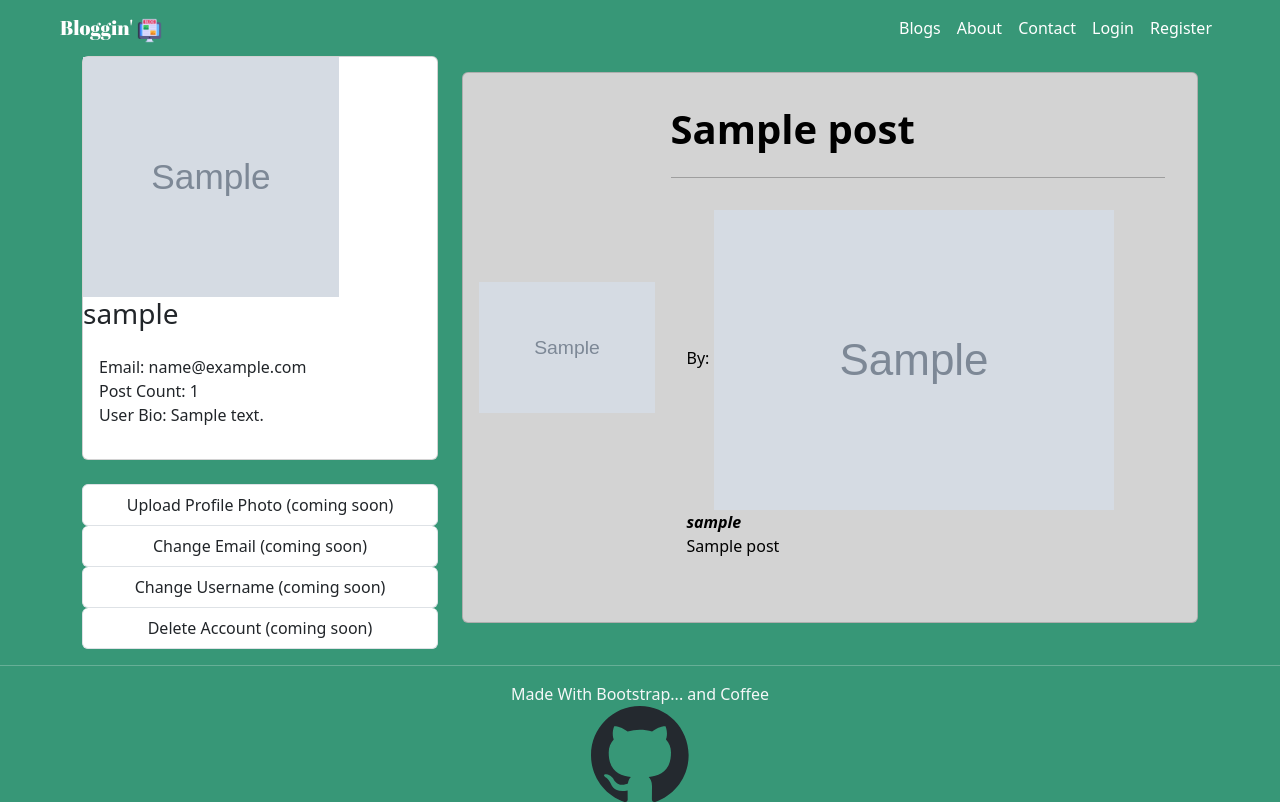
After one commit to RyanZmu/Bloggin, a Flask app: page /profile/1 in a window 1280 px wide. The commit adds this page. Run offline with Flask 3, Linux system fonts and the light colour scheme; tables that the repository leaves empty hold one stand-in row (values such as "Sample post"); grey boxes marked "Sample" are stand-in pictures; some libraries are stand-ins or nearby versions.

Commit message:
completed new profile feature mvp

```diff
--- a/database.py
+++ b/database.py
@@ -17,7 +17,9 @@ class User(db.Model, UserMixin):
     email: Mapped[str] = mapped_column(String(255), unique=True, nullable=False)
     email_hash: Mapped[str] = mapped_column(String(255), unique=True)
     password: Mapped[str] = mapped_column(String(255), nullable=False)
-    username: Mapped[str] = mapped_column(String(255), unique=True, nullable=False)
+    username: Mapped[str] = mapped_column(String(30), unique=True, nullable=False)
+    profile_pic: Mapped[str] = mapped_column(String[255], nullable=True)
+    user_bio: Mapped[str] = mapped_column(String[255], nullable=True)
     # This will act like a List of BlogPost objects attached to each User.
     # Every User class will have a posts list
     posts = relationship("BlogPosts", back_populates="author")
--- a/forms.py
+++ b/forms.py
@@ -30,6 +30,10 @@ class CommentForm(FlaskForm):
     comment = CKEditorField(label="Comment", validators=[DataRequired()])
     submit = SubmitField(label="Submit Comment!", render_kw={'btn-primary': 'True'})
 
+class BioForm(FlaskForm):
+    bio = CKEditorField(label="Edit Bio", validators=[DataRequired()])
+    submit = SubmitField(label="Submit!", render_kw={'btn-primary': 'True'})
+
 class ContactForm(FlaskForm):
     name = StringField(label="Name", validators=[DataRequired()])
     email = StringField(label='Email', validators=[DataRequired(), Email()])
--- a/server.py
+++ b/server.py
@@ -17,10 +17,13 @@ from flask_ckeditor import CKEditor
 from jwt.utils import force_bytes
 from werkzeug.security import generate_password_hash, check_password_hash
 from flask_login import login_user, LoginManager, login_required, current_user, logout_user
-from forms import NewPost, LoginForm, RegisterForm, CommentForm, ContactForm, LocationSubmit
+from forms import NewPost, LoginForm, RegisterForm, CommentForm, ContactForm, LocationSubmit, BioForm
 from database import db, User, BlogPosts, Comment
 import requests
 from random import randint
+from sqlalchemy import exc, insert, text, create_engine
+import time
+import psycopg2
 import geopy
 
 # Load environment vars
@@ -40,12 +43,14 @@ ckeditor = CKEditor(app)
 
 # Load DB
 app.config["SQLALCHEMY_DATABASE_URI"] = os.environ.get("DB_URI", "sqlite:///posts.db")
+
 # init app with extension
 db.init_app(app)
 
 # Create the db tables
 with app.app_context():
     db.create_all()
+
 
 # Enable CSRF for flask forms
 csrf = CSRFProtect(app)
@@ -284,7 +289,7 @@ def delete_post(post_id):
     return redirect(url_for("get_blog"))
 
 
-# Login Routes
+# Login/User Routes
 @app.route(rule="/login", methods=["GET", "POST"])
 def login_form():
     form = LoginForm()
@@ -297,9 +302,18 @@ def login_form():
         if user is not None:
             if check_password_hash(user.password, user_password):
                 login_user(user)
+
+                # Check for profile pic - ensures a str value and null is present
+                if type(user.profile_pic) is not str:
+                    user.profile_pic = f"https://gravatar.com/avatar/{ user.email_hash }?d=retro&s=40"
+
+                db.session.commit()
+
                 return redirect(url_for("get_blog"))
         else:
             flash("Invalid email or Password!")
+
+
 
     return render_template(template_name_or_list="forms.html", form=form)
 
@@ -324,6 +338,9 @@ def register_user():
             username=form.data.get("username")
         )
 
+        # Add a default profile pic after email is hashed
+        new_user.profile_pic = f"https://gravatar.com/avatar/{ new_user.email_hash }?d=retro&s=40"
+
         try:
             db.session.add(new_user)
             db.session.commit()
@@ -332,9 +349,42 @@ def register_user():
             flash("User exists with this email!")
         else:
             login_user(new_user)
+            # Give User a profile pic
+            # new_user.profile_pic = "https://gravatar.com/avatar/{{ new_user.email_hash }}?d=retro&s=40"
+
+            # Wait 2 seconds, show success message and then redirect to home
+            # flash("Welcome!")
+            # time.sleep(2)
             return redirect(url_for("get_blog"))
 
     return render_template(template_name_or_list="forms.html", form=form)
+
+# User Profile routes
+@app.route(rule="/profile/<user_id>", methods=["GET", "POST"])
+def get_profile(user_id):
+    user_requested = db.session.execute(db.select(User).where(User.id == user_id)).scalar()
+    # print(user_requested.username)
+
+    # Get user's posts and post count
+    user_posts = db.session.execute(db.select(BlogPosts).where(BlogPosts.author_id == user_requested.id)).scalars().all()
+    # print(user_posts)
+    post_count = len(user_posts)
+
+    # User options
+    # Set bio
+    bio_form = BioForm()
+
+    if bio_form.validate_on_submit():
+        user_requested.user_bio = bio_form.data.get("bio")
+        db.session.commit()
+
+
+    return render_template("profile.html",
+                           user=user_requested,
+                           user_posts=user_posts,
+                           post_count=post_count,
+                           bio_form=bio_form
+                           )
 
 
 # Misc routes
@@ -347,10 +397,10 @@ def contact_page():
     contact_form = ContactForm()
 
     if contact_form.validate_on_submit():
-        connection = smtplib.SMTP(host=HOST, port=587)
-        connection.starttls()
-        connection.login(EMAIL, PASSWORD)
-        connection.sendmail(
+        email_conn = smtplib.SMTP(host=HOST, port=587)
+        email_conn.starttls()
+        email_conn.login(EMAIL, PASSWORD)
+        email_conn.sendmail(
             from_addr=EMAIL,
             to_addrs=EMAIL,
             msg=f"Subject:Blog Message\n\n "
@@ -359,7 +409,7 @@ def contact_page():
                 f"Phone: {contact_form.data.get('phone_num')}\n "
                 f"Message: {contact_form.data.get('message')}"
         )
-        connection.quit()
+        email_conn.quit()
         flash("Message Submitted! Thank You!")
         return redirect(url_for("contact_page"))
 
--- a/templates/base.html
+++ b/templates/base.html
@@ -53,7 +53,7 @@
         </li>
         <!--  Link to user profile in future  -->
         <li class="nav-item">
-          <a class="nav-link text-white" href="/">User: {{ current_user.username }}</a>
+          <a class="nav-link text-white" href="{{ url_for('get_profile', user_id=current_user.id) }}">{{ current_user.username }}'s Profile</a>
         </li>
         {% endif %}
       </ul>
--- a/templates/index.html
+++ b/templates/index.html
@@ -32,7 +32,10 @@
                             <hr>
                             <div class="card-body">
                                 <p>
-                                By: <img src="https://gravatar.com/avatar/{{ post['author'].email_hash }}?d=retro&s=40" alt=""> <strong><em>{{ post["author"].username }}</em></strong>
+                                By:
+                                <a href="{{ url_for('get_profile', user_id=post['author_id']) }}">
+                                    <img src="{{ post['author'].profile_pic }}" alt=""> <strong><em>{{ post["author"].username }}</em></strong>
+                                </a>
                                 <br>
                                 {{ post["subtitle"] }}
                                 </p>
--- a/templates/post.html
+++ b/templates/post.html
@@ -14,7 +14,7 @@
                 {{ post["date"] }}
                 <!-- Add SAFE to render ckeditor body -->
                 <br>
-                Posted By: <img src="https://gravatar.com/avatar/{{ post['author'].email_hash }}?d=retro&s=40" alt="user_avatar"> <em>{{ post["author"].username }}</em>
+                Posted By: <img src="{{ post['author'].profile_pic }}" alt="user_avatar"> <em>{{ post["author"].username }}</em>
                 </p>
                 <div class="mt-5">
                     {{ post["body"] | safe }}
@@ -39,7 +39,7 @@
                 {% for comment in post["post_comments"] %}
                 <div class="col-4 m-3 d-flex flex-column justify-contents-center align-items-center border border-success-subtle comment">
                     <p>
-                        <img src="https://gravatar.com/avatar/{{ comment['author'].email_hash }}?d=retro&s=40" alt="">
+                        <img src="{{ comment['author'].profile_pic }}" alt="">
                         <strong>{{ comment["author"].username }}</strong>
                     </p>
                     {{ comment["comment_body"] | safe }}
--- /dev/null
+++ b/templates/profile.html
@@ -0,0 +1,58 @@
+{% extends "base.html" %}
+{% from 'bootstrap5/form.html' import render_form %}
+{% block title %} {{ user.username }}'s Profile {% endblock %}
+
+{% block content %}
+<div class="container profile-details-container flex-column align-content-center">
+  <div class="row">
+    <div class="col-4 profile-column">
+      <div class="card">
+        <img src={{user.profile_pic}} alt="profile picture" class="card-image">
+        <h3 class="card-title"> {{ user.username }} </h3>
+        <p class="card-body">
+            Email: {{ user.email }} <br>
+            Post Count: {{ post_count }} <br>
+            User Bio: {{ user.user_bio }} <br>
+        </p>
+      </div>
+      <br>
+
+      <ul class="list-group">
+        {% if current_user.is_authenticated and current_user.id == user.id %}
+        {{ render_form(bio_form) }}
+<!--        <li class="list-group-item btn">Edit Bio</li>-->
+        {% endif %}
+        <li class="list-group-item btn">Upload Profile Photo (coming soon)</li>
+        <li class="list-group-item btn">Change Email (coming soon)</li>
+        <li class="list-group-item btn">Change Username (coming soon)</li>
+        <li class="list-group-item btn">Delete Account (coming soon)</li>
+      </ul>
+    </div>
+
+    <div class="col posts-column">
+      <!--user posts go here-->
+      {% for post in user_posts %}
+        <div class="card post d-flex flex-row align-items-center justify-content-evenly p-3 mt-3 mb-3">
+            <img class="w-25" src="{{ post['img_url'] }}">
+            <div class="col p-3 d-flex flex-column">
+            <a href="{{ url_for('get_blog_post', post_id=post['id']) }}">
+                <h1 class="card-title"><strong>{{ post["title"] }}</strong></h1>
+            </a>
+                <hr>
+                <div class="card-body">
+                    <p>
+                    By: <img src="{{ post['author'].profile_pic }}" alt=""> <strong><em>{{ post["author"].username }}</em></strong>
+                    <br>
+                    {{ post["subtitle"] }}
+                    </p>
+                </div>
+            </div>
+                {% if current_user.is_authenticated and current_user.id == post["author_id"] or current_user.id == 1%}
+                    <a class="btn bg-danger text-white" href="{{ url_for('delete_post', post_id=post['id']) }}">Delete</a>
+                {% endif %}
+        </div>
+      {% endfor %}
+    </div>
+  </div>
+</div>
+{% endblock %}
```
Also changed, not shown: posts_new.db (added).
